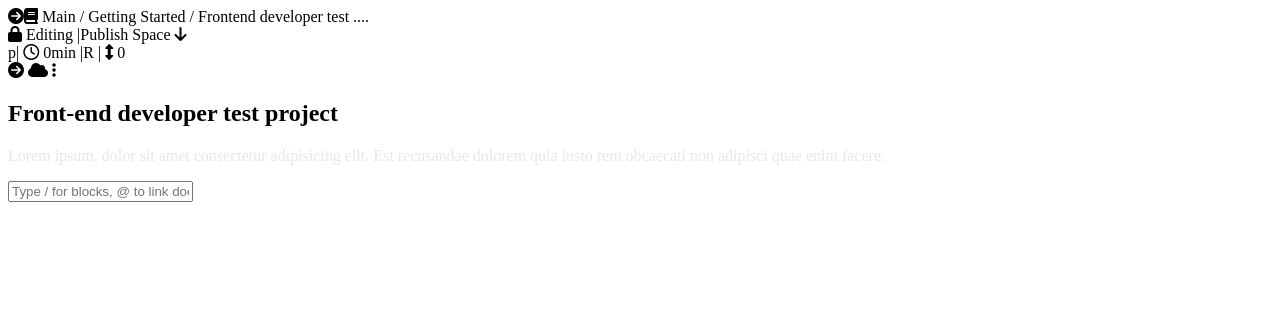
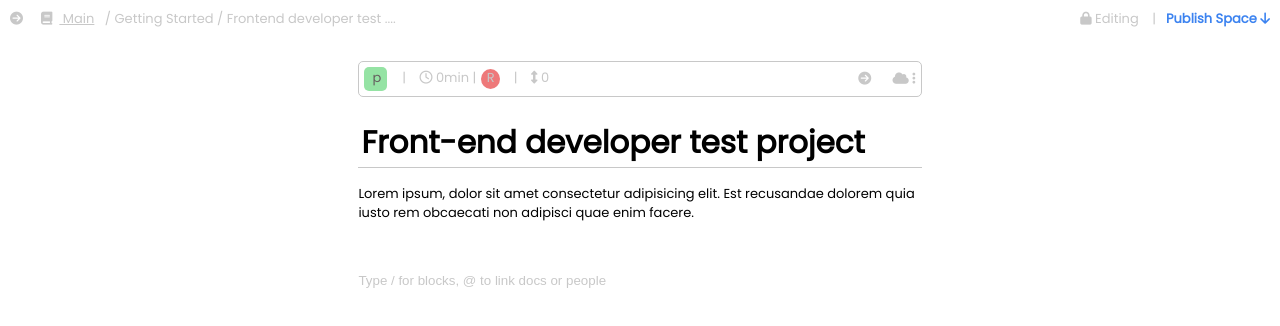
Before and after one commit to osamaashraf6/Like-Notion, a website: page index.html in a window 1280 px wide. Drawn offline with Linux system fonts and the light colour scheme.

Commit message:
Add the style for the design using CSS

```diff
--- a/static/css/index.css
+++ b/static/css/index.css
@@ -1,3 +1,132 @@
+/* Start index styles */
+
+/*
+1. Index styles.
+2. Universal styles.
+3. Common styles.
+4. Content styles.
+*/
+
+/* End index styles */
+
+/* Start Universal styles */
+*,
+*::after,
+*::before {
+  padding: 0;
+  margin: 0;
+  box-sizing: border-box;
+}
+
+body {
+  font-family: "Poppins", sans-serif;
+  font-size: 13px;
+  font-weight: 400;
+  line-height: 1.428;
+  color: #c8c8c8;
+}
+
+/* End Universal styles */
+
+/* Start common styles */
+a {
+  text-decoration: none;
+}
+
+.pd-y {
+  padding: 22px 0 35px 0;
+}
+
+.container {
+  width: 44%;
+  margin: 0 auto;
+}
+
+/* End common styles */
+
+/* Start content styles */
+nav {
+  padding: 10px;
+  display: flex;
+  justify-content: space-between;
+}
+
+.fa-arrow-circle-right {
+  margin-right: 18px;
+  cursor: pointer;
+}
+
+.main {
+  text-decoration: underline;
+  margin: 7px;
+}
+
+.colon {
+  margin: 10px;
+}
+
+.fa {
+  margin: 4px;
+}
+
+.publish {
+  color: #3c83f0;
+  cursor: pointer;
+  font-weight: 600;
+}
+
+.contentStatus {
+  padding: 5px;
+  display: flex;
+  justify-content: space-between;
+  align-items: center;
+  border-radius: 5px;
+  border: 1px solid;
+  margin-bottom: 20px;
+}
+
+.highlight {
+  background-color: #95e3a4;
+  display: inline-block;
+  padding: 2px 6px 4px 8px;
+  border-radius: 5px;
+  color: #655f5f;
+  margin-right: 5px;
+}
+
+h2 {
+  color: #000;
+  font-size: 31px;
+  font-weight: 600;
+  padding: 3px;
+  margin-bottom: 17px;
+  border-bottom: 1px solid #c8c8c8;
+}
+
+.rabbit {
+  display: inline-block;
+  background-color: #ee797a;
+  border-radius: 50%;
+  margin-left: 5px;
+  width: 19px;
+  height: 20px;
+  text-align: center;
+}
+
 p {
-  color: #e7e7ee;
+  color: #000;
+  width: 101%;
 }
+
+input {
+  border: 0;
+  outline: 0;
+  padding: 15px 0;
+  width: 57%;
+}
+
+input::placeholder {
+  color: #c8c8c8;
+}
+
+/* End content styles */
```
